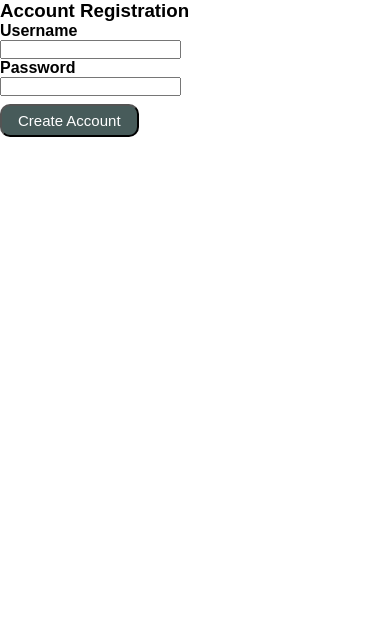
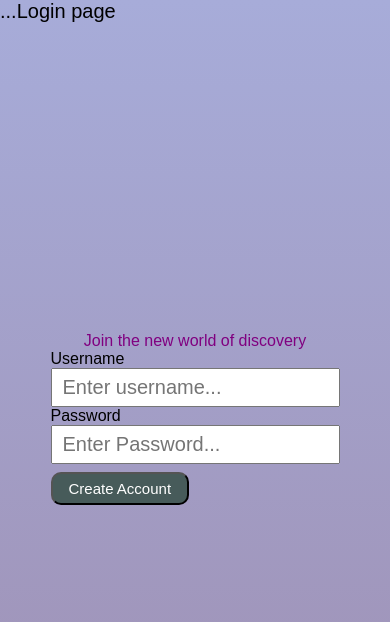
Before and after one commit to Smejia3409/chat-app, a React (Create React App) app in the folder client/: page /registration in a window 390 px wide. Shown: the top 622 px of the page. Built offline with nearby package versions, Linux system fonts and the light colour scheme; no server answers.

Commit message:
added backgrounds desgins to login and registration page

```diff
--- a/client/src/LoginPage.js
+++ b/client/src/LoginPage.js
@@ -52,7 +52,9 @@ const LoginPage = () => {
 
   return (
     <div className="lp-container">
+      <div className="glass-effect">
         <p className="lp-name">MyChats</p>
+        <p></p>
 
         <form onSubmit={handleLogin} id="form">
           <div>
@@ -92,11 +94,10 @@ const LoginPage = () => {
         </form>
 
         <br />
-      <Link to="/registration" className="">
-        <u>
+        <Link to="/registration" className="link">
           Don't have an account <br /> Click here to register
-        </u>
         </Link>
+      </div>
     </div>
   );
 };
--- a/client/src/Register.js
+++ b/client/src/Register.js
@@ -1,6 +1,6 @@
 import axios from "axios";
 import { useState } from "react";
-import { useNavigate } from "react-router-dom";
+import { useNavigate, Link } from "react-router-dom";
 
 const Register = () => {
   const [credentials, setCredentials] = useState({
@@ -28,12 +28,17 @@ const Register = () => {
   };
 
   return (
-    <div>
-      <h3>Account Registration</h3>
+    <div className="registration-page">
+      <Link to="/" className="rp-link link">
+        ...Login page
+      </Link>
+
+      <p className="rp-sub">Join the new world of discovery</p>
       <form onSubmit={createAccount}>
         <div>
-          <h4>Username</h4>
+          <p className="rp-header">Username</p>
           <input
+            className="form-input"
             type="text"
             onChange={(username) => {
               setCredentials({
@@ -41,12 +46,14 @@ const Register = () => {
                 username: username.target.value,
               });
             }}
+            placeholder="Enter username..."
           />
         </div>
 
         <div>
-          <h4>Password</h4>
+          <p className="rp-header">Password</p>
           <input
+            className="form-input"
             type="text"
             onChange={(password) => {
               setCredentials({
@@ -54,6 +61,7 @@ const Register = () => {
                 password: password.target.value,
               });
             }}
+            placeholder="Enter Password..."
           />
         </div>
 
--- a/client/src/style.css
+++ b/client/src/style.css
@@ -13,11 +13,27 @@
 .lp-container {
   position: relative;
   display: flex;
-  height: 100%;
-  width: 100%;
+  height: 100vh;
+  width: 100vw;
   align-items: center;
   justify-content: center;
   flex-direction: column;
+  /* background-image: url("https://images.pexels.com/photos/346885/pexels-photo-346885.jpeg?auto=compress&cs=tinysrgb&w=1260&h=750&dpr=2");
+  background-repeat: no-repeat;
+  background-attachment: fixed;
+  background-position: center; */
+  background: linear-gradient(#a7acd9, #9e8fb2);
+}
+
+.glass-effect {
+  background: rgba(255, 255, 255, 0.33);
+  border-radius: 16px;
+  box-shadow: 0 4px 30px rgba(0, 0, 0, 0.1);
+  backdrop-filter: blur(7.2px);
+  -webkit-backdrop-filter: blur(7.2px);
+  border: 1px solid rgba(255, 255, 255, 0.3);
+  width: 50%;
+  text-align: center;
 }
 
 .lp-name {
@@ -186,6 +202,40 @@
   height: 70%;
 }
 
+.link {
+  color: black;
+  font-size: 20px;
+  text-decoration: none;
+}
+.link:visited {
+  color: black;
+  text-decoration: none;
+}
+
+.registration-page {
+  width: 100vw;
+  height: 100vh;
+  display: flex;
+  flex-direction: column;
+  justify-content: center;
+  align-items: center;
+  /* From https://css.glass */
+
+  background: linear-gradient(#a7acd9, #9e8fb2);
+}
+
+.rp-sub {
+  color: purple;
+}
+
+.rp-link {
+  position: absolute;
+  float: left;
+  top: 0%;
+  left: 0;
+  text-decoration: none;
+}
+
 /* mobile css */
 
 @media only screen and (max-width: 600px) {
@@ -239,4 +289,21 @@
     position: relative;
     display: block;
   }
+
+  .registration-page {
+    width: 100vw;
+    height: 100vh;
+    display: flex;
+    flex-direction: column;
+    justify-content: center;
+    align-items: center;
+  }
+
+  .rp-link {
+    position: absolute;
+    float: left;
+    top: 0%;
+    left: 0;
+    text-decoration: none;
+  }
 }
```
Lines whose indentation alone changed are shown as unchanged.
